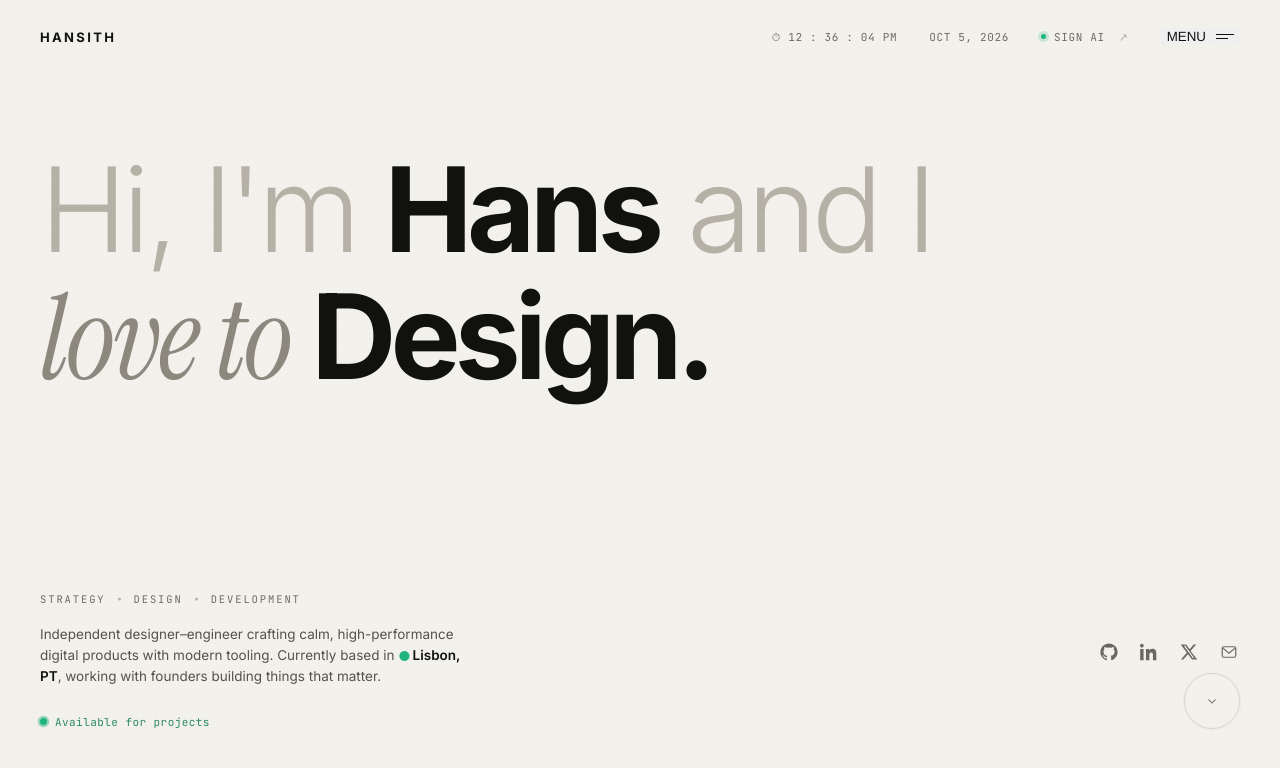
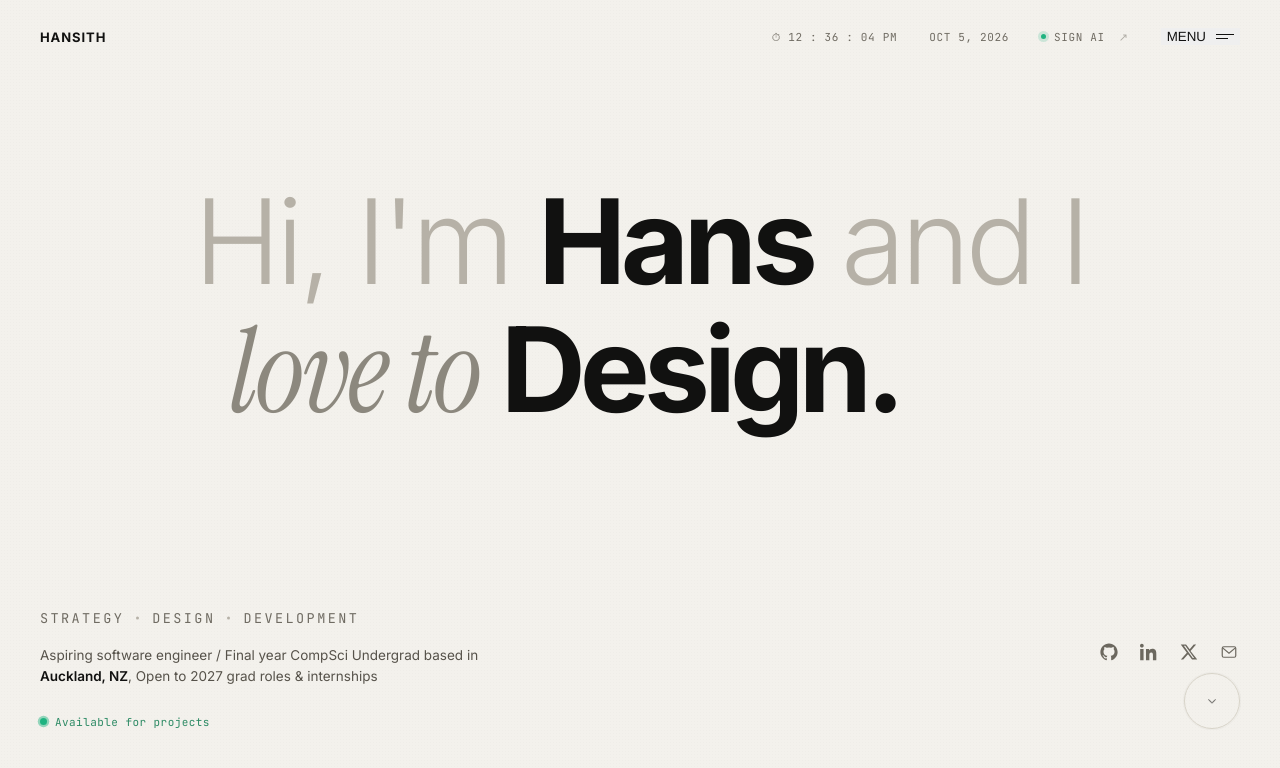
Before and after one commit to HansithPerera/hans.tech, a plain HTML site: page index.html in a window 1280 px wide. Drawn offline with Linux system fonts and the light colour scheme.

Commit message:
Few updates on the landing page

```diff
--- a/css/style.css
+++ b/css/style.css
@@ -52,7 +52,7 @@
     font-family: 'Inter', sans-serif;
     font-weight: 700;
     font-size: 13px;
-    letter-spacing: 0.18em;
+    letter-spacing: 0.07em;
     color: var(--ink);
   }
   .topbar-right {
@@ -99,11 +99,12 @@
     flex-direction: column;
   }
   .headline {
-    margin: 7vh 0 0;
+    margin: auto;
+    text-align: center;
     font-family: 'Inter', sans-serif;
     font-weight: 300;
-    font-size: clamp(48px, 9.2vw, 168px);
-    line-height: 1.02;
+    font-size: clamp(60px, 9.2vw, 140px);
+    line-height: 1.022;
     letter-spacing: -0.04em;
     color: var(--muted);
     max-width: 1500px;
@@ -135,6 +136,7 @@
     letter-spacing: -0.05em;
     min-width: 1ch;
     vertical-align: baseline;
+    text-align: left; /* words start right after "love to" */
   }
   .morph .word {
     position: absolute;
@@ -156,20 +158,6 @@
     filter: blur(0);
     transform: translateY(0) scale(1);
   }
-  .morph .caret {
-    display: inline-block;
-    width: 0.05em;
-    height: 0.78em;
-    background: var(--ink);
-    margin-left: 0.04em;
-    vertical-align: -0.06em;
-    animation: blink 1.05s steps(2,end) infinite;
-    opacity: 0.85;
-  }
-  @keyframes blink {
-    50% { opacity: 0; }
-  }
-
   /* ---------- bottom bar ---------- */
   .bottom {
     margin-top: auto;
@@ -183,7 +171,7 @@
     display: flex; gap: 28px;
     margin-bottom: 18px;
     font-family: 'JetBrains Mono', monospace;
-    font-size: 10.5px;
+    font-size: 13.5px;
     letter-spacing: 0.18em;
     text-transform: uppercase;
     color: var(--chip);
@@ -219,7 +207,7 @@
     letter-spacing: 0.04em;
   }
   .available .pulse {
-    width: 7px; height: 7px; border-radius: 50%;
+    width: 7px; height: 7px; border-radius: 60%;
     background: var(--accent);
     box-shadow: 0 0 0 0 rgba(31,179,128, 0.6);
     animation: pulse 1.6s infinite;
--- a/index.html
+++ b/index.html
@@ -29,7 +29,7 @@
   <h1 class="headline">
     <span class="row1 fade-up d1">Hi, I'm <span class="name">Hans</span> and I</span>
     <span class="row2 fade-up d2">
-      <span class="love">love&nbsp;to</span><span class="morph" id="morph" aria-live="polite"></span><span class="caret" aria-hidden="true"></span>
+      <span class="love">love&nbsp;to</span><span class="morph" id="morph" aria-live="polite"></span>
     </span>
   </h1>
 
@@ -39,10 +39,8 @@
         <span>STRATEGY</span><span>DESIGN</span><span>DEVELOPMENT</span>
       </div>
       <p class="bio fade-up d4">
-        Independent designer–engineer crafting calm, high-performance digital
-        products with modern tooling. Currently based in
-        <span class="pin">●</span><span class="place">Lisbon, PT</span>, working
-        with founders building things that matter.
+        Aspiring software engineer / Final year CompSci Undergrad based in
+        <span class="place"> Auckland, NZ</span>, Open to 2027 grad roles &amp; internships
       </p>
       <div class="available fade-up d4">
         <span class="pulse"></span> Available for projects
--- a/js/main.js
+++ b/js/main.js
@@ -1,11 +1,8 @@
 
 
   // morphing word
-  const words = ['Scale.', 'Impact.', 'Design.', 'Build.', 'Ship.'];
+  const words = ['Scale.', 'Automate.', 'Design.', 'Build.', 'Ship.'];
   const morph = document.getElementById('morph');
-  // pre-create spans so the layout reserves the widest one
-  const widest = words.reduce((a,b) => a.length > b.length ? a : b);
-  morph.style.minWidth = widest.length + 'ch';
   const spans = words.map((w, i) => {
     const s = document.createElement('span');
     s.className = 'word' + (i === 0 ? ' active' : '');
@@ -13,6 +10,16 @@
     morph.appendChild(s);
     return s;
   });
+  // lock the box to the widest word (in em, so it scales with the responsive
+  // font-size) so "love to" never shifts when the word changes
+  function lockWidth() {
+    const fontSize = parseFloat(getComputedStyle(morph).fontSize);
+    const widest = Math.max(...spans.map(s => s.offsetWidth));
+    morph.style.width = widest / fontSize + 'em';
+  }
+  // wait for the web fonts, otherwise we'd measure the fallback font
+  document.fonts.ready.then(lockWidth);
+
   let idx = 0;
   setInterval(() => {
     spans[idx].classList.remove('active');
```
